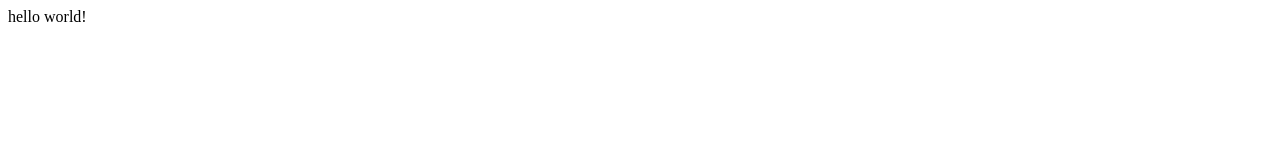
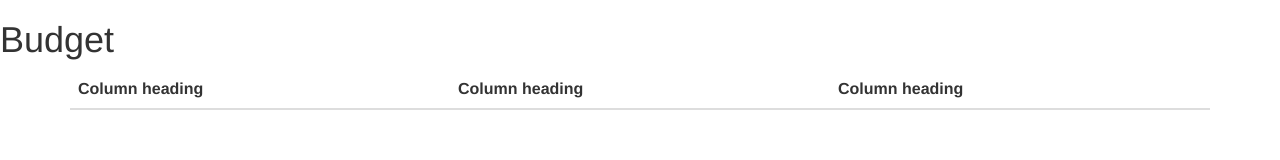
Before and after one commit to MikkelKettunen/Intdesbudget, a plain HTML site: page index.html in a window 1280 px wide. Drawn offline with nearby package versions, Linux system fonts and the light colour scheme.

Commit message:
Added all

```diff
--- a/index.html
+++ b/index.html
@@ -1,8 +1,34 @@
 <html>
     <head>
+        <link href="//maxcdn.bootstrapcdn.com/bootstrap/3.3.2/css/bootstrap.min.css" rel="stylesheet">
+        <link href="css/ripples.min.css" rel="stylesheet">
+        <link href="css/material-wfont.min.css" rel="stylesheet">
+        <link href="css/animate.css" rel="stylesheet">
         <title>Budget stuff</title>
     </head>
     <body>
-        <p> hello world! </p>
+        <h1>Budget</h1>
+        <div class="container">
+        <table class="table table-striped table-hover ">
+            <thead>
+            <tr>
+            <th>Column heading</th>
+            <th>Column heading</th>
+            <th>Column heading</th>
+        </tr>
+            </thead>
+        </table>
+        </div>
+        <script src="//code.jquery.com/jquery-1.10.2.min.js"></script>
+		<script src="//maxcdn.bootstrapcdn.com/bootstrap/3.3.2/js/bootstrap.min.js"></script>
+
+		<script src="js/ripples.min.js"></script>
+
+		<script src="js/material.min.js"></script>
+        <script>
+            $(document).ready(function() {
+                $.material.init();
+            });
+        </script>
     </body>
 </html>
```
